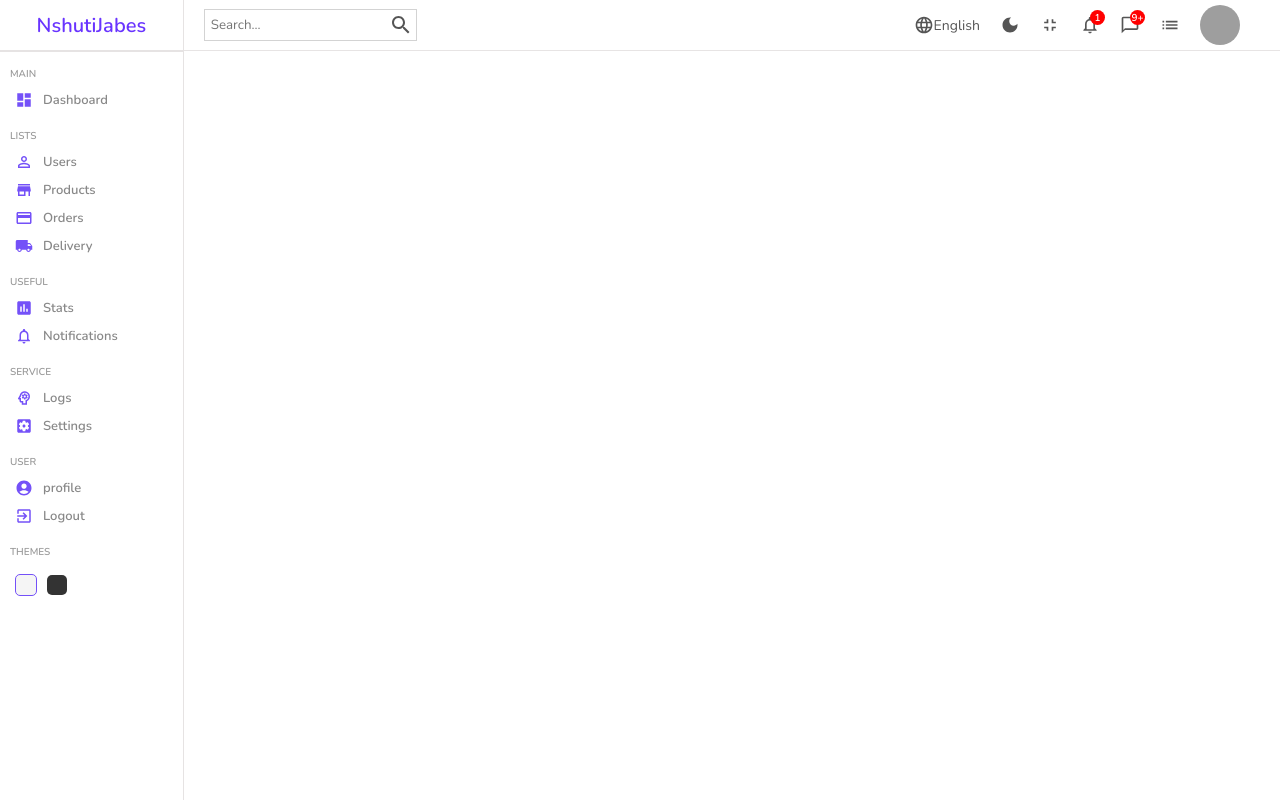
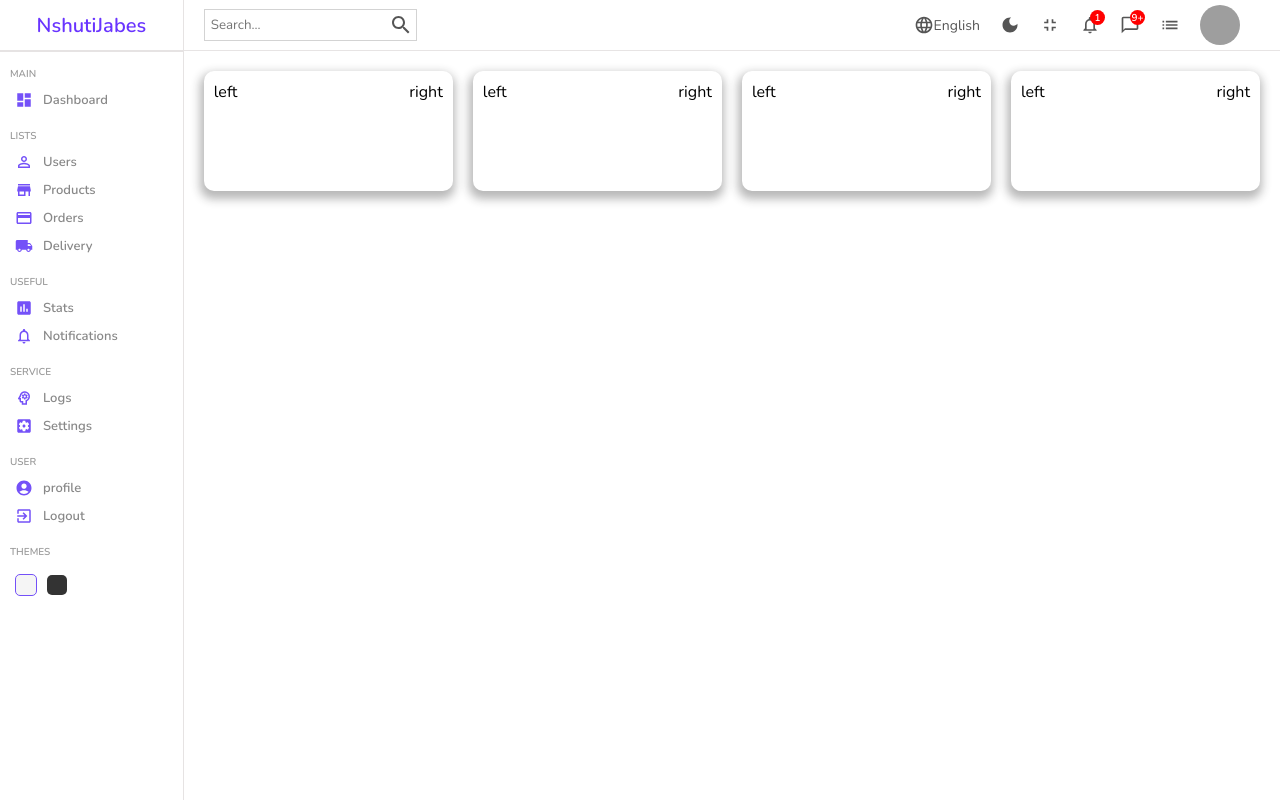
Before and after one commit to n-jabes/admin_dashboard, a React (Create React App) app: page / in a window 1280 px wide. Built offline with nearby package versions, Linux system fonts and the light colour scheme; grey boxes are pictures that could not be loaded; a web font is replaced by a local one.

Commit message:
working on the widgets on the home container

```diff
--- /dev/null
+++ b/src/components/widget/Widget.jsx
@@ -0,0 +1,12 @@
+import "./widget.scss"
+
+const Widget = () => {
+  return (
+    <div className="widget">
+      <div className="left">left</div>
+      <div className="right">right</div>
+    </div>
+  )
+}
+
+export default Widget
--- /dev/null
+++ b/src/components/widget/widget.scss
@@ -0,0 +1,12 @@
+.widget{
+    display: flex;
+    flex: 1;
+    justify-content: space-between;
+    //got the box shadow using box shadow generator on google
+    box-shadow: -1px 5px 10px 3px rgba(33,33,33,0.32);
+    -webkit-box-shadow: -1px 5px 10px 3px rgba(33,33,33,0.32);
+    -moz-box-shadow: -1px 5px 10px 3px rgba(33,33,33,0.32);
+    padding: 10px;
+    border-radius: 10px;
+    height: 100px;
+}
--- a/src/pages/home/Home.jsx
+++ b/src/pages/home/Home.jsx
@@ -1,5 +1,6 @@
 import Navbar from "../../components/navbar/Navbar"
 import Sidebar from "../../components/sidebar/Sidebar"
+import Widget from "../../components/widget/Widget"
 import "./home.scss"
 
 const Home = () => {
@@ -8,6 +9,12 @@ const Home = () => {
       <Sidebar />
       <div className="homeContainer">
         <Navbar />
+        <div className="widgets">
+          <Widget/>
+          <Widget/>
+          <Widget/>
+          <Widget/>
+        </div>
       </div>
     </div>
   )
--- a/src/pages/home/home.scss
+++ b/src/pages/home/home.scss
@@ -3,5 +3,12 @@
 
     .homeContainer{
         flex: 6;
+        // padding: 0 2%;
+
+        .widgets{
+            display: flex;
+            padding: 20px;
+            gap: 20px;
+        }
     }
 }
```
